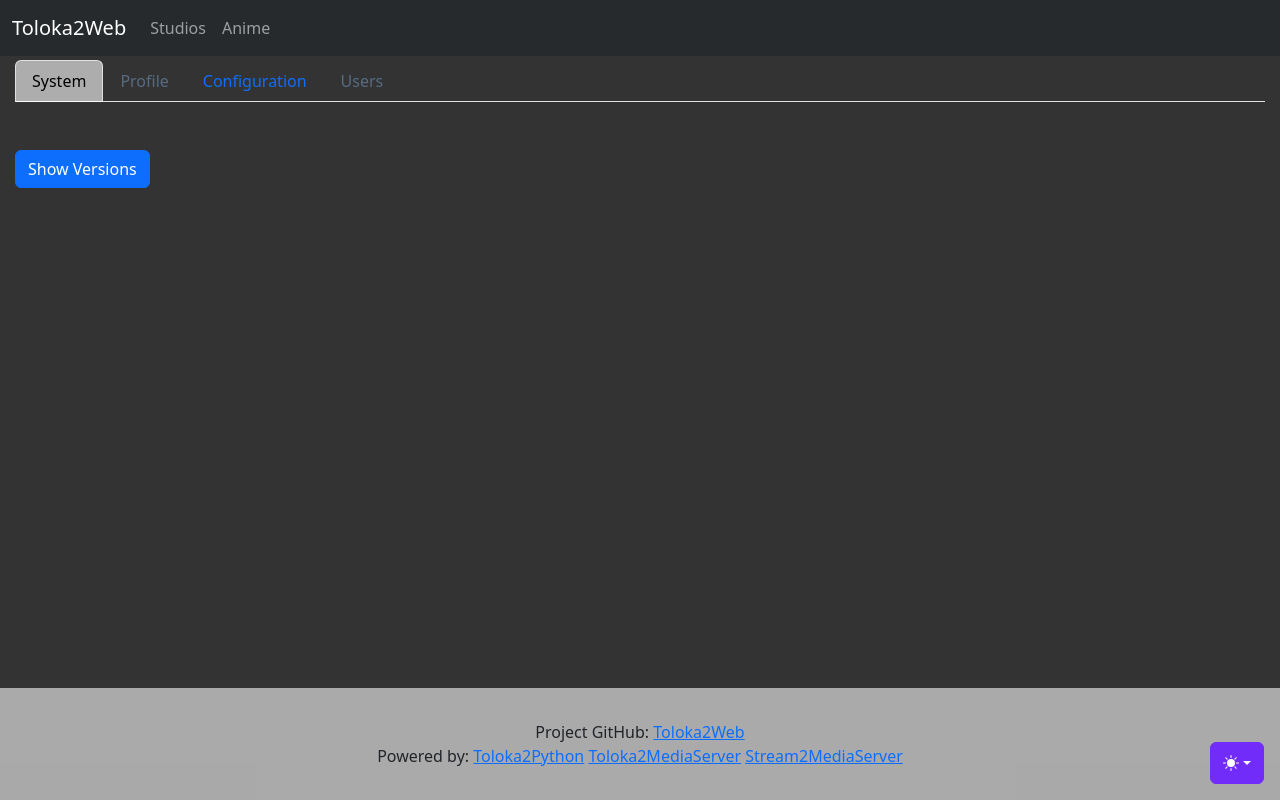
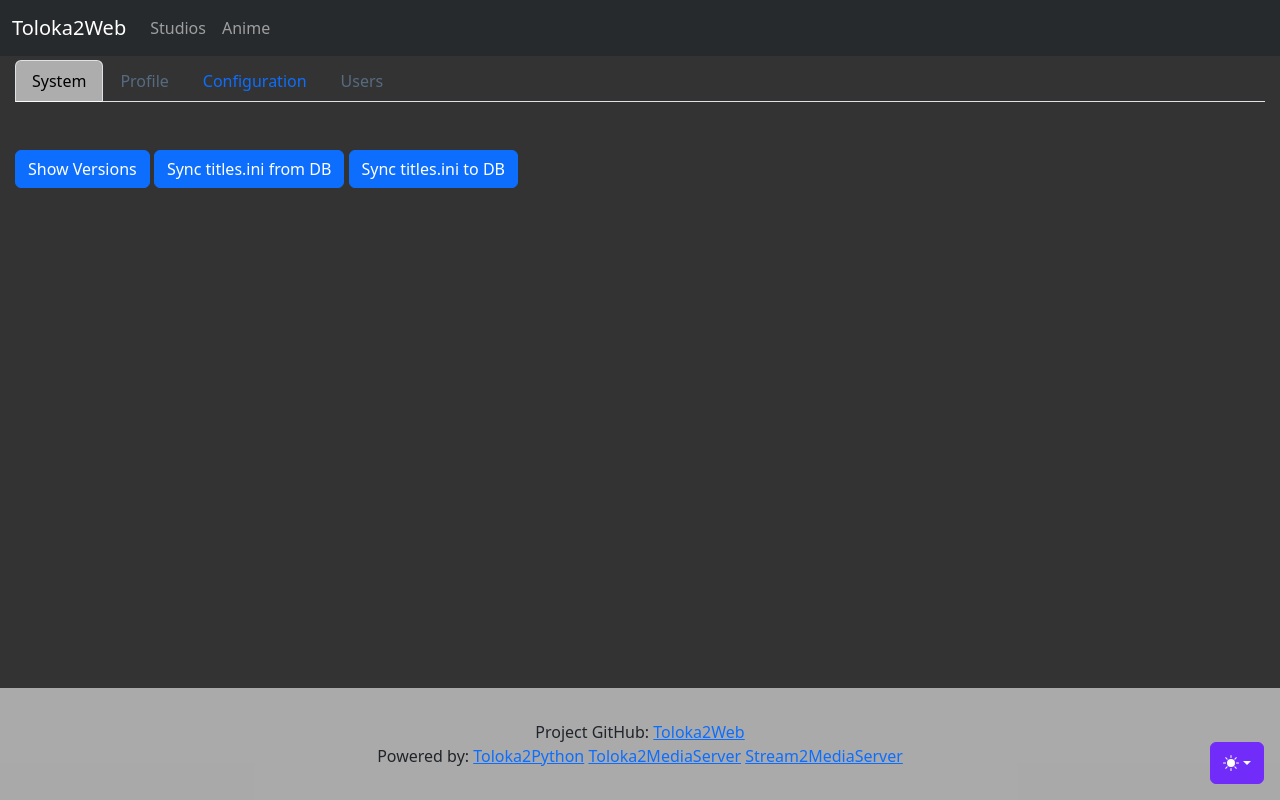
Before and after one commit to maksii/Toloka2Web, a Flask app: page /settings in a window 1280 px wide. Run offline with Flask 3, Linux system fonts and the light colour scheme; parts of the project's set-up code (start-up, migrations or seed data) failed here and were passed over; some libraries are stand-ins or nearby versions.

Commit message:
manual titles sync

```diff
--- a/app/static/js/modules/settings.js
+++ b/app/static/js/modules/settings.js
@@ -127,6 +127,9 @@ export default class Settings {
 
     addEventListeners() {
         new EventDelegator('#settingsTable tbody', this.handleAction.bind(this));
+
+        document.querySelector('#syncTorrentReleaseTo').addEventListener('click', ()=> {this.syncSettings('to', 'release')});
+        document.querySelector('#syncTorrentReleaseFrom').addEventListener('click', ()=> {this.syncSettings('from', 'release')});
     }
 
     handleAction(actionName, element) {
--- a/app/templates/settings.html
+++ b/app/templates/settings.html
@@ -26,6 +26,8 @@
                 <div class="row">
                     <div class="mt-5">
                         <button type="button" class="btn btn-primary" id="showToast">Show Versions</button>
+                        <button type="button" class="btn btn-primary" id="syncTorrentReleaseTo">Sync titles.ini from DB</button>
+                        <button type="button" class="btn btn-primary" id="syncTorrentReleaseFrom">Sync titles.ini to DB</button>
                     </div>
 
                     <!-- Positioning Toast at bottom-right -->
```
